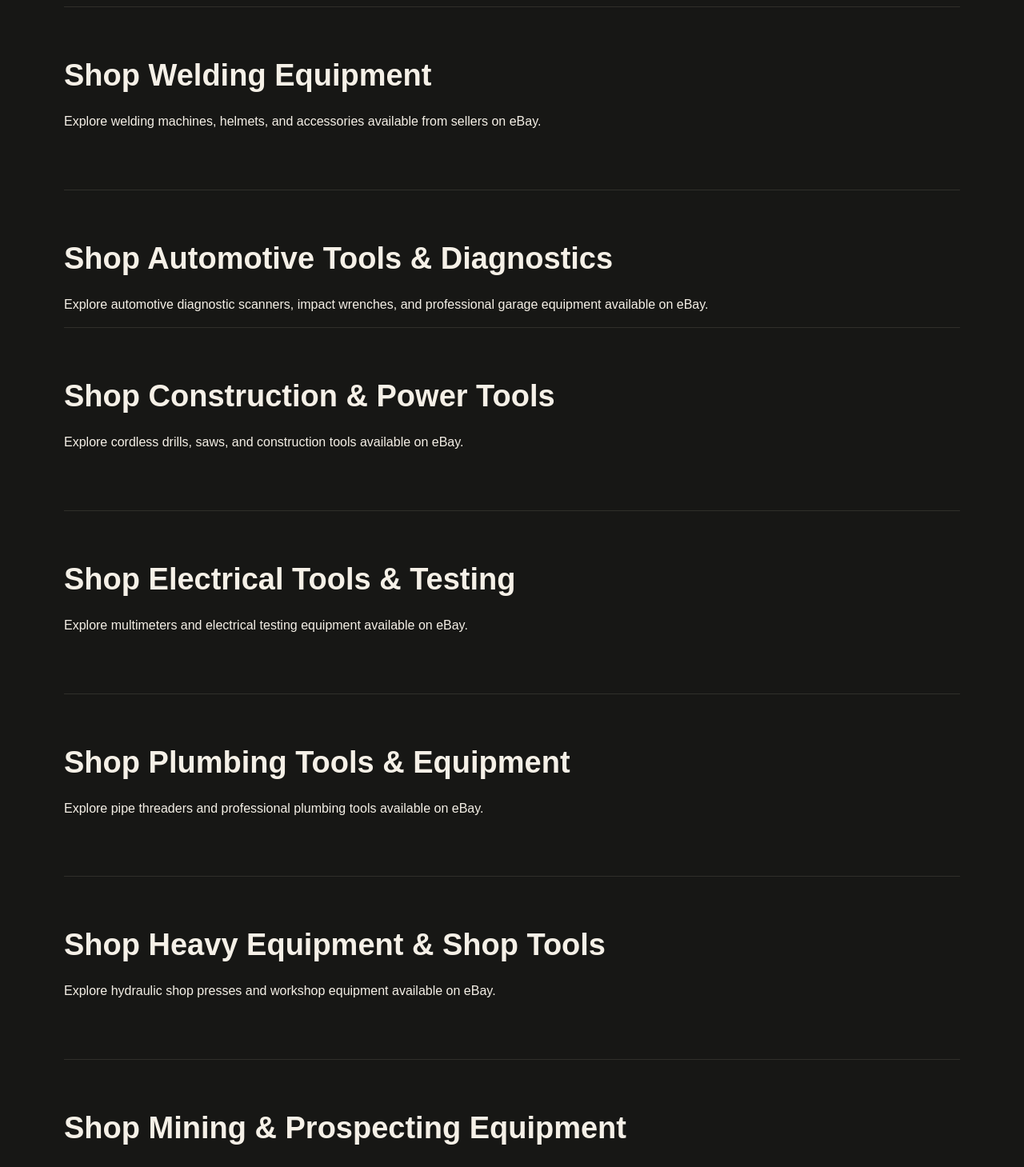
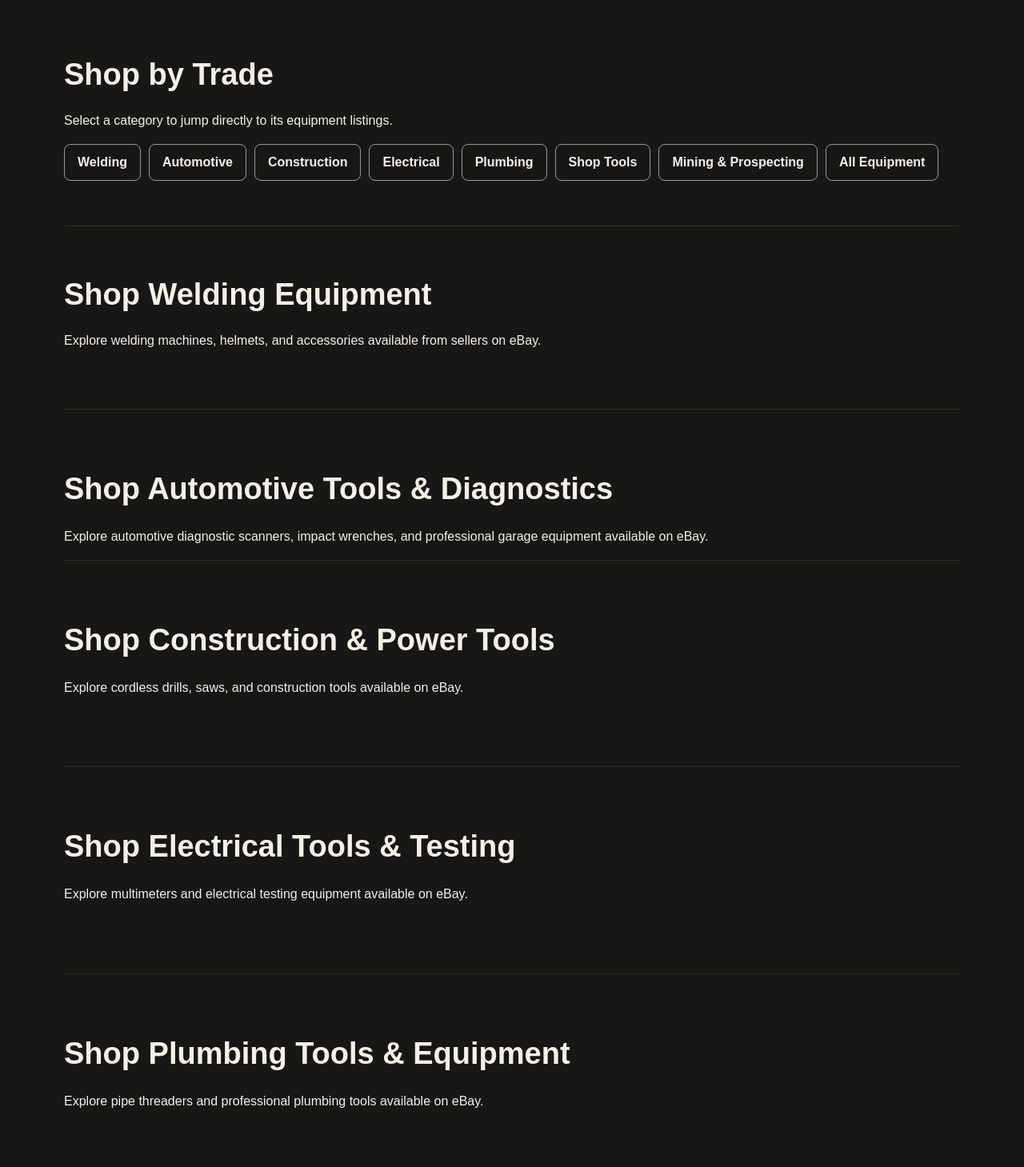
Before and after one commit to iroc46me-ui/working-trade-co, a Next.js app: page /tools-equipment in a window 1280 px wide. Shown: the part 320-1779 px from the top of the page at 80% size. Built offline with nearby package versions, Linux system fonts and the light colour scheme.

Commit message:
Add Shop by Trade navigation to equipment marketplace

```diff
--- a/app/tools-equipment/page.js
+++ b/app/tools-equipment/page.js
@@ -26,7 +26,41 @@ export default function ToolsEquipmentPage() {
         contractors, tradespeople, and owner-operators.
       </p>
 
-<section className="catalog-section">
+      <nav aria-label="Shop by trade" className="catalog-section">
+        <h2>Shop by Trade</h2>
+        <p>Select a category to jump directly to its equipment listings.</p>
+
+        <div style={{ display: "flex", flexWrap: "wrap", gap: "10px" }}>
+          {[
+            ["Welding", "welding"],
+            ["Automotive", "automotive"],
+            ["Construction", "construction"],
+            ["Electrical", "electrical"],
+            ["Plumbing", "plumbing"],
+            ["Shop Tools", "shop-tools"],
+            ["Mining & Prospecting", "prospecting"],
+            ["All Equipment", "all-equipment"],
+          ].map(([label, id]) => (
+            <a
+              key={id}
+              href={`#${id}`}
+              style={{
+                display: "inline-block",
+                padding: "10px 16px",
+                border: "1px solid #999",
+                borderRadius: "8px",
+                textDecoration: "none",
+                fontWeight: 600,
+              }}
+            >
+              {label}
+            </a>
+          ))}
+        </div>
+      </nav>
+
+
+<section id="welding" className="catalog-section">
   <h2>Shop Welding Equipment</h2>
   <p>
     Explore welding machines, helmets, and accessories
@@ -45,7 +79,7 @@ export default function ToolsEquipmentPage() {
     strategy="afterInteractive"
   />
 </section>
-      <section className="catalog-section">
+      <section id="automotive" className="catalog">
         <h2>Shop Automotive Tools &amp; Diagnostics</h2>
         <p>
           Explore automotive diagnostic scanners, impact wrenches,
@@ -60,7 +94,7 @@ export default function ToolsEquipmentPage() {
         </div>
 
       {/* Construction & Power Tools */}
-      <section className="catalog-section">
+      <section id="construction" className="catalog">
         <h2>Shop Construction &amp; Power Tools</h2>
         <p>Explore cordless drills, saws, and construction tools available on eBay.</p>
         <div style={{ maxWidth: "100%", overflowX: "auto" }}>
@@ -72,7 +106,7 @@ export default function ToolsEquipmentPage() {
       </section>
 
       {/* Electrical Tools & Testing */}
-      <section className="catalog-section">
+      <section id="electrical" className="catalog">
         <h2>Shop Electrical Tools &amp; Testing</h2>
         <p>Explore multimeters and electrical testing equipment available on eBay.</p>
         <div style={{ maxWidth: "100%", overflowX: "auto" }}>
@@ -84,7 +118,7 @@ export default function ToolsEquipmentPage() {
       </section>
 
       {/* Plumbing Tools & Equipment */}
-      <section className="catalog-section">
+      <section id="plumbing" className="catalog">
         <h2>Shop Plumbing Tools &amp; Equipment</h2>
         <p>Explore pipe threaders and professional plumbing tools available on eBay.</p>
         <div style={{ maxWidth: "100%", overflowX: "auto" }}>
@@ -96,7 +130,7 @@ export default function ToolsEquipmentPage() {
       </section>
 
       {/* Heavy Equipment & Shop Tools */}
-      <section className="catalog-section">
+      <section id="shop-tools" className="catalog">
         <h2>Shop Heavy Equipment &amp; Shop Tools</h2>
         <p>Explore hydraulic shop presses and workshop equipment available on eBay.</p>
         <div style={{ maxWidth: "100%", overflowX: "auto" }}>
@@ -108,7 +142,7 @@ export default function ToolsEquipmentPage() {
       </section>
 
       {/* Mining & Prospecting Equipment */}
-      <section className="catalog-section">
+      <section id="prospecting" className="catalog">
         <h2>Shop Mining &amp; Prospecting Equipment</h2>
         <p>Explore gold metal detectors and prospecting equipment available on eBay.</p>
         <div style={{ maxWidth: "100%", overflowX: "auto" }}>
@@ -120,7 +154,7 @@ export default function ToolsEquipmentPage() {
       </section>
 
       </section>
-      <section className="catalog-section">
+      <section id="all-equipment" className="catalog">
         <h2>Equipment Marketplace</h2>
         <p>
           Browse {approvedProducts.length} approved equipment listings.
```
